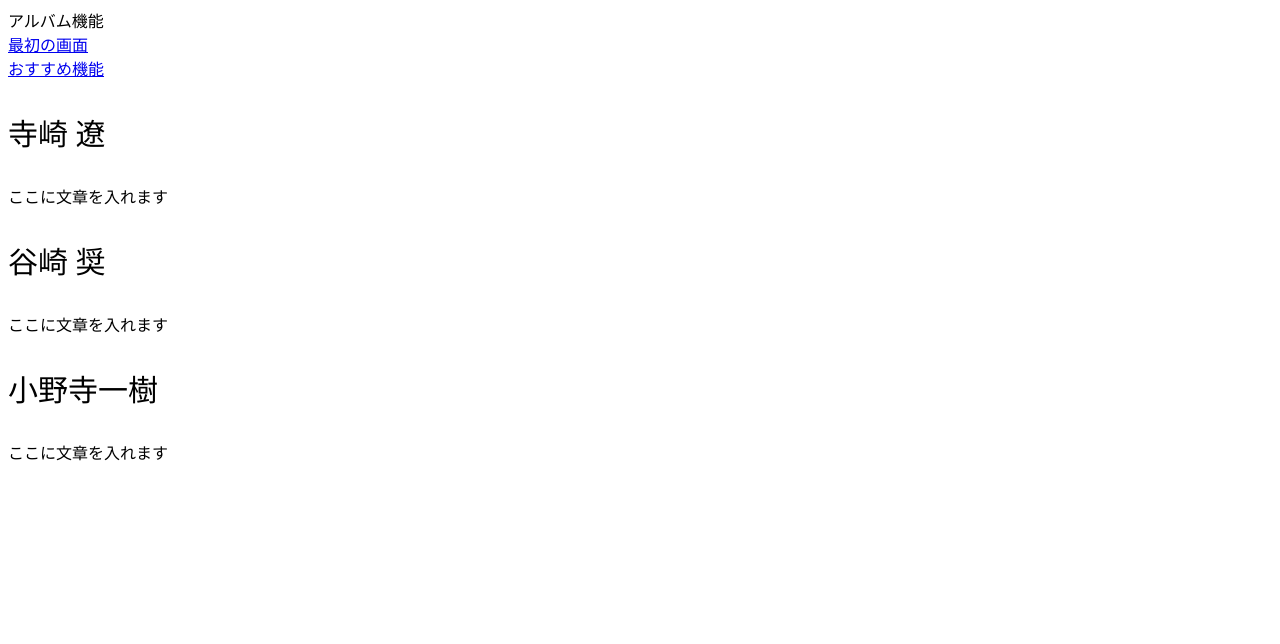
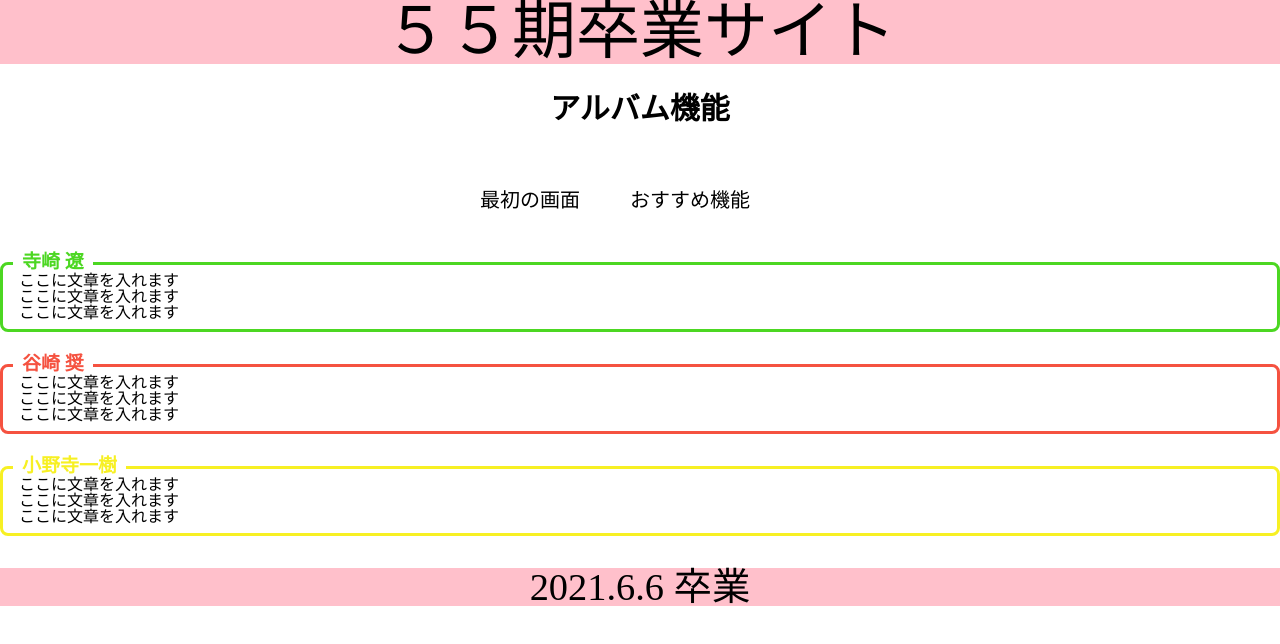
Before and after one commit to kogepee/GraduationAssignment, a React (Create React App) app: page /Album in a window 1280 px wide. Shown: the top 644 px of the page. Built offline with nearby package versions, Linux system fonts and the light colour scheme.

Commit message:
forth commit

```diff
--- a/src/Album.css
+++ b/src/Album.css
@@ -1,3 +1,74 @@
-.family {
-  font-size: 30px
+/* 寺崎用スタイル */
+.box1 {
+  position: relative;
+  margin: 2em 0;
+  padding: 0.5em 1em;
+  border: solid 3px #4cd722;
+  border-radius: 8px;
 }
+.box1 .box-title {
+  position: absolute;
+  display: inline-block;
+  top: -13px;
+  left: 10px;
+  padding: 0 9px;
+  line-height: 1;
+  font-size: 19px;
+  background: #FFF;
+  color: #4cd722;
+  font-weight: bold;
+}
+.box1 p {
+  margin: 0;
+  padding: 0;
+}
+
+/* 谷崎用スタイル */
+.box2 {
+  position: relative;
+  margin: 2em 0;
+  padding: 0.5em 1em;
+  border: solid 3px #f55240;
+  border-radius: 8px;
+}
+.box2 .box-title {
+  position: absolute;
+  display: inline-block;
+  top: -13px;
+  left: 10px;
+  padding: 0 9px;
+  line-height: 1;
+  font-size: 19px;
+  background: #FFF;
+  color: #f55240;
+  font-weight: bold;
+}
+.box2 p {
+  margin: 0;
+  padding: 0;
+}
+
+/* 小野寺用スタイル */
+.box3 {
+  position: relative;
+  margin: 2em 0;
+  padding: 0.5em 1em;
+  border: solid 3px #f7f023;
+  border-radius: 8px;
+}
+.box3 .box-title {
+  position: absolute;
+  display: inline-block;
+  top: -13px;
+  left: 10px;
+  padding: 0 9px;
+  line-height: 1;
+  font-size: 19px;
+  background: #FFF;
+  color: #f7f023;
+  font-weight: bold;
+}
+.box3 p {
+  margin: 0;
+  padding: 0;
+}
--- a/src/Album.js
+++ b/src/Album.js
@@ -5,23 +5,34 @@ import  './Album.css'
 const Album = () => {
   return (
     <div>
-        アルバム機能
-        <br />
+      <h1>アルバム機能</h1>
+      <br />
+      <div className="transition">
         <Link to={`/`}>最初の画面 </Link>
          <br />
         <Link to={`/Recommended`}>おすすめ機能 </Link>
-        <div>
-         <p className="family">寺崎 遼</p>
-         <p>ここに文章を入れます</p>
-       </div>
-       <div>
-         <p className="family">谷崎 奨</p>
-         <p>ここに文章を入れます</p>
-       </div>
-       <div>
-         <p className="family">小野寺一樹</p>
-         <p>ここに文章を入れます</p>
-       </div>
+      </div>
+      <div className="box1">
+        <p className="box-title">寺崎 遼</p>
+        <p>ここに文章を入れます
+          <br />ここに文章を入れます
+          <br />ここに文章を入れます
+        </p>
+      </div>
+      <div className="box2">
+        <p className="box-title">谷崎 奨</p>
+        <p>ここに文章を入れます
+          <br />ここに文章を入れます
+          <br />ここに文章を入れます
+        </p>
+      </div>
+      <div className="box3">
+        <p className="box-title">小野寺一樹</p>
+        <p>ここに文章を入れます
+          <br />ここに文章を入れます
+          <br />ここに文章を入れます
+        </p>
+      </div>
     </div>
   )
 }
--- /dev/null
+++ b/src/App.css
@@ -0,0 +1,33 @@
+/* ヘッダーのスタイル */
+header {
+  font-size: 5vw;
+  text-align: center;
+  background-color: pink;
+}
+
+/* フッターのスタイル */
+footer {
+  font-size: 3vw;
+  text-align: center;
+  background-color: pink;
+}
+
+/* h１のスタイル */
+h1 {
+  font-size: 30px;
+  font-weight: bold;
+  text-align: center;
+  padding: 30px;
+}
+
+.transition {
+  font-size: 20px;
+  display: flex;
+  justify-content: center;
+  align-items: center;
+  padding: 20px;
+}
+
+a {
+  margin-right: 50px;
+}
--- a/src/App.js
+++ b/src/App.js
@@ -2,23 +2,29 @@ import React from 'react'
 import { BrowserRouter, Route, Switch, Link } from 'react-router-dom'
 import Album from './Album'
 import Recommended from './Recommended'
+import './Reset.css'
+import './App.css'
 
 const App = () => {
     return (
+    <div>
+    <header>５５期卒業サイト</header>
       <BrowserRouter>
         <Switch>
           <Route exact path="/Recommended" component={Recommended} />
           <Route exact path="/Album" component={Album} />
           <React.Fragment>
             <h1>Hello, World!</h1>
-            <Link to={`/Album`}>アルバム </Link>
-         <br />
-        <Link to={`/Recommended`}>おすすめ機能 </Link>
-            {/* <Album /> */}
-            {/* <Recommended /> */}
+            <div className="transition">
+              <Link to={`/Album`}>アルバム </Link>
+              <br />
+              <Link to={`/Recommended`}>おすすめ機能 </Link>
+            </div>
           </React.Fragment>
         </Switch>
       </BrowserRouter>
+      <footer><small>2021.6.6 卒業</small></footer>
+  </div>
   )
 }
 export default App
--- a/src/Recommended.css
+++ b/src/Recommended.css
@@ -5,13 +5,14 @@
   box-shadow: 0 0 10px rgba(0, 0, 0, 0.2);
   width: 700px;
   height: 500px;
-  margin: 0 auto;}
+  margin: 0 auto;
+}
 
   /*タブのスタイル*/
-  .tab_item {
+.tab_item {
   width: calc(100%/4);
-  height: 50px;
-  border-bottom: 3px solid #5ab4bd;
+  /* height: 50px; */
+  border: 3px solid pink;
   background-color: #d9d9d9;
   line-height: 50px;
   font-size: 16px;
@@ -19,38 +20,9 @@
   color: #565656;
   display: block;
   float: left;
-  text-align: center;
   font-weight: bold;
   transition: all 0.2s ease;
 }
 .tab_item:hover {
   opacity: 0.75;
 }
-
-/*ラジオボタンを全て消す*/
-input[name="tab_item"] {
-  display: none;
-}
-
-/*タブ切り替えの中身のスタイル*/
-.tab_content {
-  display: none;
-  padding: 40px 40px 0;
-  clear: both;
-  overflow: hidden;
-}
-
-
-/*選択されているタブのコンテンツのみを表示*/
-#all:checked ~ #all_content,
-#terasaki:checked ~ #terasaki_content,
-#tanizaki:checked ~ #tanizaki_content,
-#onodera:checked ~ #onodera_content {
-  display: block;
-}
-
-/*選択されているタブのスタイルを変える*/
-.tabs input:checked + .tab_item {
-  background-color: #5ab4bd;
-  color: #fff;
-}
--- a/src/Recommended.js
+++ b/src/Recommended.js
@@ -5,6 +5,15 @@ import './Recommended.css'
 
 const Recommended = () => {
   return(
+    <div>
+      <h1>おすすめ機能</h1>
+      <br />
+      <div className="transition">
+      <Link to={`/`}>最初の画面</Link>
+      <Link to={`/Album`}>アルバム</Link>
+      <br />
+      <br />
+      </div>
       <Tabs className="tabs">
         <TabList>
           <Tab  className="tab_item">共通</Tab>
@@ -25,6 +34,7 @@ const Recommended = () => {
           <h2>小野寺おすすめ</h2>
         </TabPanel>
       </Tabs>
+    </div>
   )
 }
 
--- /dev/null
+++ b/src/Reset.css
@@ -0,0 +1,93 @@
+*, *:after, *:before {
+  box-sizing: border-box;
+}
+
+html, body, div, span, object, iframe,
+h1, h2, h3, h4, h5, h6, p, blockquote, pre,
+abbr, address, cite, code,
+del, dfn, em, img, ins, kbd, q, samp,
+small, strong, sub, sup, var,
+b, i,
+dl, dt, dd, ol, ul, li,
+fieldset, form, label, legend,
+table, caption, tbody, tfoot, thead, tr, th, td,
+article, aside, canvas, details, figcaption, figure,
+footer, header, hgroup, menu, nav, section, summary,
+time, mark, audio, video {
+  margin: 0;
+  padding: 0;
+  border: 0;
+  outline: 0;
+  font-size: 100%;
+  font-weight: normal;
+  vertical-align: baseline;
+  background: transparent; }
+
+body {
+  line-height: 1; }
+
+article, aside, details, figcaption, figure,
+footer, header, hgroup, menu, nav, section {
+  display: block; }
+
+nav, ul, li {
+  list-style: none; }
+
+blockquote, q {
+  quotes: none; }
+
+blockquote:before, blockquote:after,
+q:before, q:after {
+  content: '';
+  content: none; }
+
+a {
+  text-decoration: none;
+  color: inherit;
+  margin: 0;
+  padding: 0;
+  font-size: 100%;
+  vertical-align: baseline;
+  background: transparent; }
+
+a:visited {
+  color: inherti;
+}
+
+/* change colours to suit your needs */
+ins {
+  background-color: #ff9;
+  color: #000;
+  text-decoration: none; }
+
+/* change colours to suit your needs */
+mark {
+  background-color: #ff9;
+  color: #000;
+  font-style: italic;
+  font-weight: bold; }
+
+del {
+  text-decoration: line-through; }
+
+abbr[title], dfn[title] {
+  border-bottom: 1px dotted;
+  cursor: help; }
+
+table {
+  border-collapse: collapse;
+  border-spacing: 0; }
+
+/* change border colour to suit your needs */
+hr {
+  display: block;
+  height: 1px;
+  border: 0;
+  border-top: 1px solid #cccccc;
+  margin: 1em 0;
+  padding: 0; }
+
+input, select {
+  vertical-align: middle; }
+
+/*# sourceMappingURL=reset.css.map */
```
Lines whose indentation alone changed are shown as unchanged.
